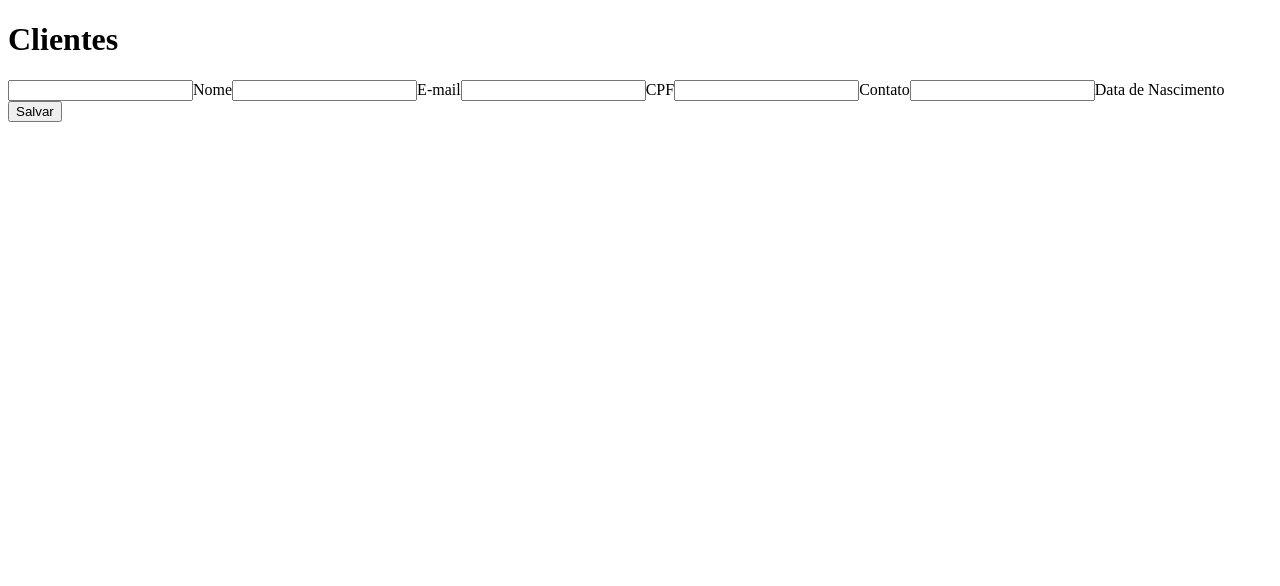
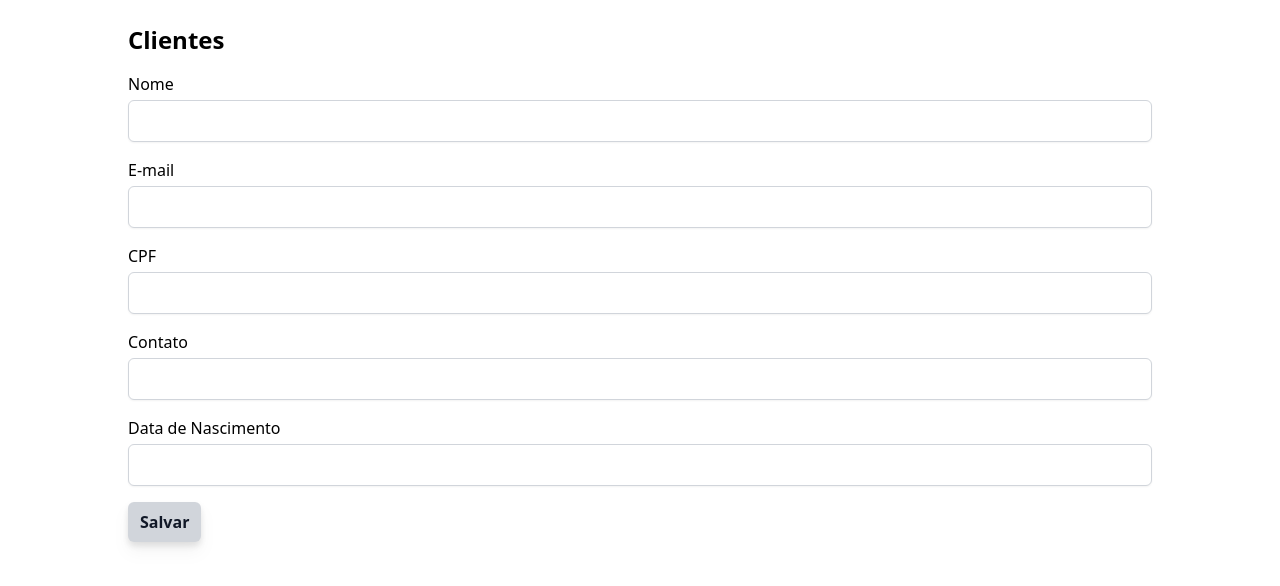
Before and after one commit to ryanlnk/front-end-vendas-tamboril, a React (Create React App) app: page /customersform/1 in a window 1280 px wide. Shown: the top 586 px of the page. Built offline with nearby package versions, Linux system fonts and the light colour scheme; no server answers.

Commit message:
Adicionando estilização nas páginas de listagem e cadastro de clientes

```diff
--- a/public/index.html
+++ b/public/index.html
@@ -3,6 +3,8 @@
   <head>
     <meta charset="utf-8" />
     <meta name="viewport" content="width=device-width, initial-scale=1" />
+
+    <script src="https://cdn.tailwindcss.com?plugins=forms,typography"></script>
 
     <title>React App</title>
   </head>
--- a/src/App.js
+++ b/src/App.js
@@ -6,7 +6,11 @@ function App() {
   return (
     <BrowserRouter>
       <Sidebar />
-      <AppRoutes />
+      <div className="mx-auto mb-6 lg:w-[75%] xl:w-[80%] 2xl:w-[85%]">
+        <div className='"px-6 pt-6 2xl:container mx-auto"'>
+          <AppRoutes />
+        </div>
+      </div>
     </BrowserRouter>
   );
 }
--- a/src/assets/styles/index.css
+++ /dev/null
@@ -1,3 +0,0 @@
-@tailwind base;
-@tailwind components;
-@tailwind utilities;
--- a/src/components/ButtonAdd/index.js
+++ b/src/components/ButtonAdd/index.js
@@ -2,9 +2,26 @@ import React from 'react';
 
 const ButtonAdd = ({ add }) => {
   return (
-    <div>
-      <button type="submit" onClick={add}>
-        Adicionar
+    <div className="flex justify-end">
+      <button
+        className="text-gray-900 items-center px-3 h-12 hover:text-gray-100 drop-shadow-lg rounded-full border bg-gray-300 hover:scale-105 active:scale-95 ease-in-out duration-100"
+        type="submit"
+        onClick={add}
+      >
+        <svg
+          xmlns="http://www.w3.org/2000/svg"
+          class="h-6 w-6"
+          fill="none"
+          viewBox="0 0 24 24"
+          stroke="currentColor"
+          stroke-width="2"
+        >
+          <path
+            stroke-linecap="round"
+            stroke-linejoin="round"
+            d="M12 4v16m8-8H4"
+          />
+        </svg>
       </button>
     </div>
   );
--- a/src/components/ButtonRemove/index.js
+++ b/src/components/ButtonRemove/index.js
@@ -2,8 +2,24 @@ import React from 'react';
 
 const ButtonRemove = (props) => {
   return (
-    <button onClick={() => props.deleteFunction(props.parameter)}>
-      Remover
+    <button
+      className="text-red-800 hover:text-red-200 hover:scale-125 active:scale-95 ease-in-out duration-100"
+      onClick={() => props.deleteFunction(props.parameter)}
+    >
+      <svg
+        xmlns="http://www.w3.org/2000/svg"
+        class="h-6 w-6"
+        fill="none"
+        viewBox="0 0 24 24"
+        stroke="currentColor"
+        stroke-width="2"
+      >
+        <path
+          stroke-linecap="round"
+          stroke-linejoin="round"
+          d="M19 7l-.867 12.142A2 2 0 0116.138 21H7.862a2 2 0 01-1.995-1.858L5 7m5 4v6m4-6v6m1-10V4a1 1 0 00-1-1h-4a1 1 0 00-1 1v3M4 7h16"
+        />
+      </svg>
     </button>
   );
 };
--- a/src/components/ButtonSave/index.js
+++ b/src/components/ButtonSave/index.js
@@ -2,9 +2,12 @@ import React from 'react';
 
 const ButtonSave = () => {
   return (
-    <div>
-      <button type="submit">Salvar</button>
-    </div>
+    <button
+      className="mt-4 bg-gray-300 px-3 py-2 rounded-md text-gray-900 font-semibold hover:text-gray-100 drop-shadow-lg hover:scale-105 active:scale-95 ease-in-out duration-100"
+      type="submit"
+    >
+      Salvar
+    </button>
   );
 };
 
--- a/src/components/Sidebar/index.js
+++ b/src/components/Sidebar/index.js
@@ -1,11 +1,7 @@
-import React from 'react'
+import React from 'react';
 
 const Sidebar = () => {
-  return (
-    <div>
+  return <></>;
+};
 
-    </div>
-  )
-}
-
-export default Sidebar
+export default Sidebar;
--- a/src/pages/Customers/index.js
+++ b/src/pages/Customers/index.js
@@ -28,32 +28,56 @@ const Customers = () => {
 
   if (customers.length !== 0) {
     return (
-      <div>
-        <h1>Lista de clientes</h1>
+      <>
+        <h1 className="text-2xl font-bold">Lista de clientes</h1>
 
-        <div>
-          <table style={{ borderStyle: 'solid' }}>
+        <ButtonAdd add={add} />
+
+        <table className="m-5 w-5/6 mx-auto table-auto">
           <thead>
-              <tr>
-                <th>Nome</th>
-                <th>E-mail</th>
-                <th>CPF</th>
-                <th>Contato</th>
-                <th>Data de Nascimento</th>
-                <th>Opções</th>
+            <tr className="text-left border-b border-gray-300">
+              <th className="px-4 py-1">Nome</th>
+              <th className="px-4 py-1">E-mail</th>
+              <th className="px-4 py-1">CPF</th>
+              <th className="px-4 py-1">Contato</th>
+              <th className="px-4 py-1">Data de Nascimento</th>
+              <th className="px-4 py-1">Opções</th>
             </tr>
           </thead>
 
           <tbody>
             {customers.map((customer) => (
-                <tr key={customer.id}>
-                  <td>{customer.name}</td>
-                  <td>{customer.email}</td>
-                  <td>{customer.cpf}</td>
-                  <td>{customer.contact}</td>
-                  <td>{customer.birthDate}</td>
-                  <td>
-                    {<Link to={`/customersform/${customer.id}`}>Editar</Link>}
+              <tr
+                className="border-b border-gray-200 hover:bg-gray-100"
+                key={customer.id}
+              >
+                <td className="px-4 py-2">{customer.name}</td>
+                <td className="px-4 py-2">{customer.email}</td>
+                <td className="px-4 py-2">{customer.cpf}</td>
+                <td className="px-4 py-2">{customer.contact}</td>
+                <td className="px-4 py-2">{customer.birthDate}</td>
+                <td className="px-4 py-2 inline-flex">
+                  {
+                    <Link
+                      className="text-indigo-800 hover:text-indigo-200 hover:scale-125 active:scale-95 ease-in-out duration-100"
+                      to={`/customersform/${customer.id}`}
+                    >
+                      <svg
+                        xmlns="http://www.w3.org/2000/svg"
+                        class="h-6 w-6"
+                        fill="none"
+                        viewBox="0 0 24 24"
+                        stroke="currentColor"
+                        stroke-width="2"
+                      >
+                        <path
+                          stroke-linecap="round"
+                          stroke-linejoin="round"
+                          d="M11 5H6a2 2 0 00-2 2v11a2 2 0 002 2h11a2 2 0 002-2v-5m-1.414-9.414a2 2 0 112.828 2.828L11.828 15H9v-2.828l8.586-8.586z"
+                        />
+                      </svg>
+                    </Link>
+                  }
                   <ButtonRemove
                     deleteFunction={deleteCustomer}
                     parameter={customer.id}
@@ -63,15 +87,13 @@ const Customers = () => {
             ))}
           </tbody>
         </table>
-        </div>
-        <ButtonAdd add={add} />
-      </div>
+      </>
     );
   } else {
     return (
-      <div>
+      <>
         <p>Carregando...</p>
-      </div>
+      </>
     );
   }
 };
--- a/src/pages/CustomersForm/index.js
+++ b/src/pages/CustomersForm/index.js
@@ -61,53 +61,69 @@ const Customers = () => {
 
   return (
     <div>
-      <h1>Clientes</h1>
+      <h1 className="text-2xl font-bold">Clientes</h1>
 
       <form onSubmit={createCustomer}>
+        <label className="block mt-4" htmlFor="name">
+          Nome
+        </label>
         <input
+          className="form-input mt-1 block w-full rounded-md border-gray-300 shadow-sm focus:border-gray-300 focus:ring focus:ring-gray-300 focus:ring-opacity-50"
           type="text"
           name="name"
           id="name"
           value={name}
           onChange={({ target }) => setName(target.value)}
         />
-        <label htmlFor="name">Nome</label>
 
+        <label className="block mt-4" htmlFor="email">
+          E-mail
+        </label>
         <input
+          className="form-input mt-1 block w-full rounded-md border-gray-300 shadow-sm focus:border-gray-300 focus:ring focus:ring-gray-300 focus:ring-opacity-50"
           type="text"
           name="email"
           id="email"
           value={email}
           onChange={({ target }) => setEmail(target.value)}
         />
-        <label htmlFor="email">E-mail</label>
 
+        <label className="block mt-4" htmlFor="cpf">
+          CPF
+        </label>
         <input
+          className="form-input mt-1 block w-full rounded-md border-gray-300 shadow-sm focus:border-gray-300 focus:ring focus:ring-gray-300 focus:ring-opacity-50"
           type="text"
           name="cpf"
           id="cpf"
           value={cpf}
           onChange={({ target }) => setCpf(target.value)}
         />
-        <label htmlFor="cpf">CPF</label>
 
+        <label className="block mt-4" htmlFor="contact">
+          Contato
+        </label>
         <input
+          className="form-input mt-1 block w-full rounded-md border-gray-300 shadow-sm focus:border-gray-300 focus:ring focus:ring-gray-300 focus:ring-opacity-50"
           type="text"
           name="contact"
           id="contact"
           value={contact}
           onChange={({ target }) => setContatc(target.value)}
         />
-        <label htmlFor="contact">Contato</label>
 
+        <label className="block mt-4" htmlFor="birthDate">
+          Data de Nascimento
+        </label>
         <input
+          className="form-input mt-1 block w-full rounded-md border-gray-300 shadow-sm focus:border-gray-300 focus:ring focus:ring-gray-300 focus:ring-opacity-50"
           type="text"
           name="birthDate"
           id="birthDate"
           value={birthDate}
           onChange={({ target }) => setBirthDate(target.value)}
         />
-        <label htmlFor="birthDate">Data de Nascimento</label>
+
         <ButtonSave />
       </form>
     </div>
```
Lines whose indentation alone changed are shown as unchanged.
